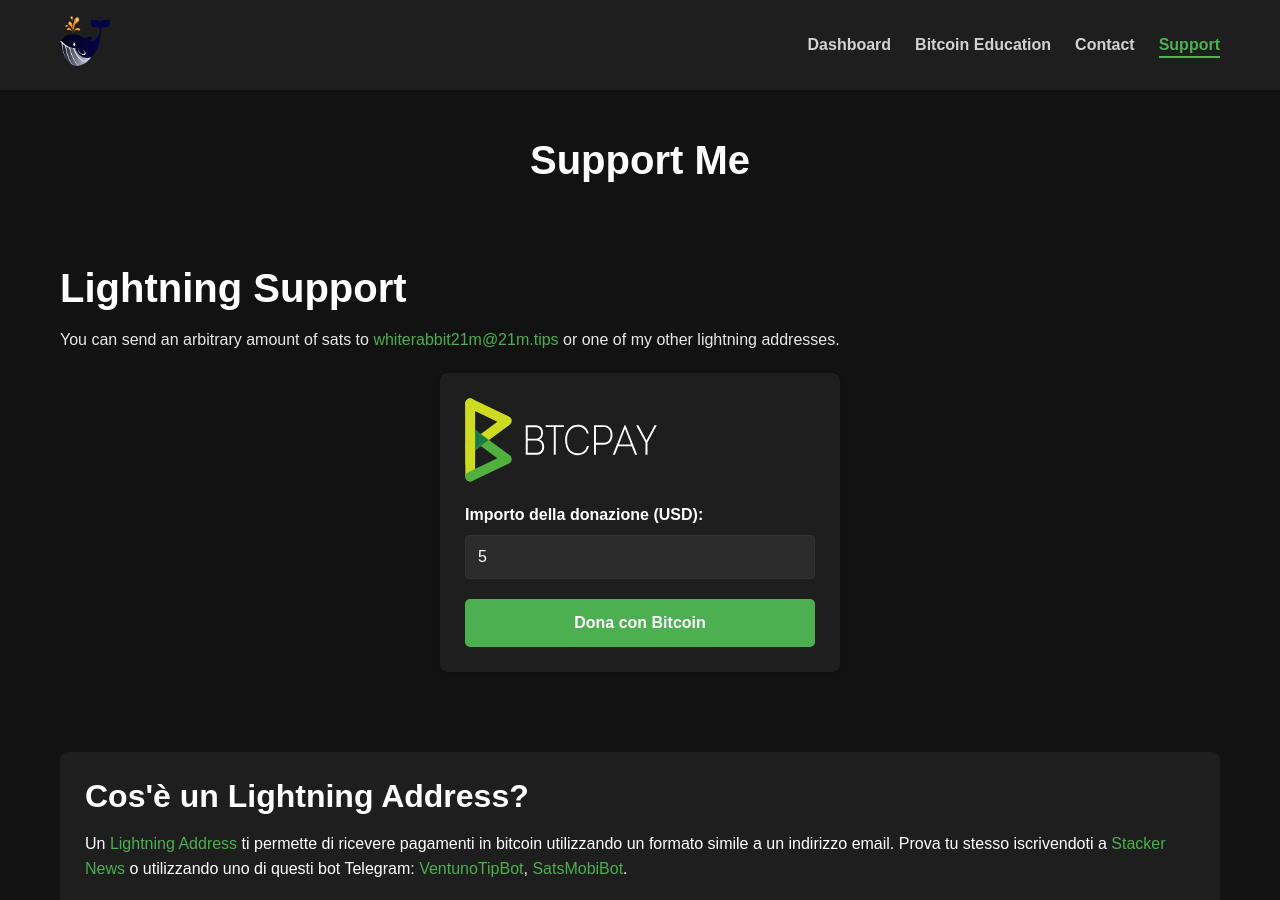
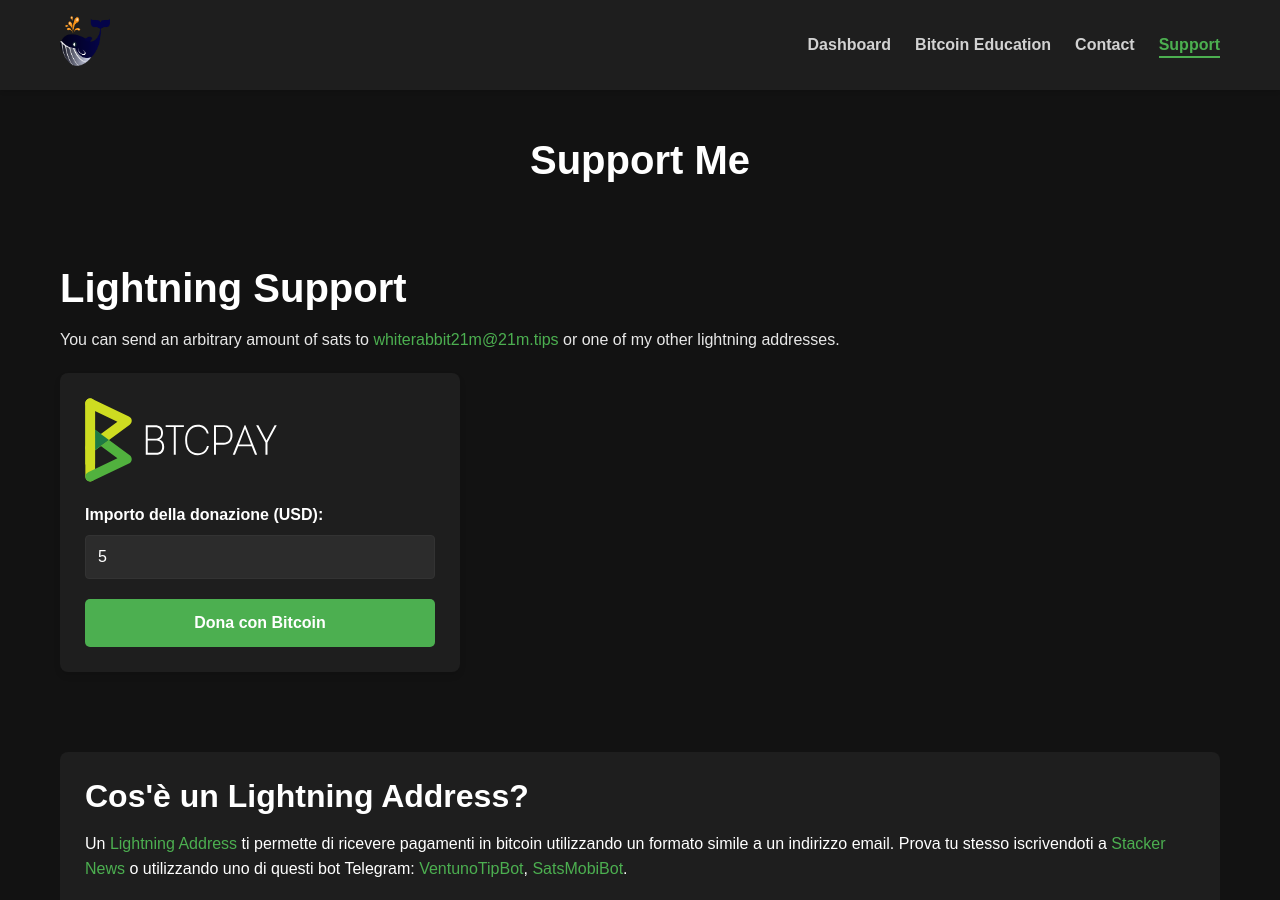
Before and after one commit to whiterabbit21m-test/whiterabbit21m-test.github.io, a Jekyll site: the page built from support.md, in a window 1280 px wide and 900 px high. Built offline with Jekyll 4.4.1, drawn with Linux system fonts in a browser that asks for light colours.

Commit message:
Update _support.scss

```diff
--- a/_sass/_support.scss
+++ b/_sass/_support.scss
@@ -1,8 +1,9 @@
-// Assicurati che queste variabili siano definite nel tuo file principale di variabili o aggiungile qui
+// Variables
 $accent-color: #4CAF50;
 $text-color: #ffffff;
 $card-bg-color: #1E1E1E;
 
+// Styles
 .support-page {
   max-width: 800px;
   margin: 0 auto;
@@ -31,12 +32,12 @@ $card-bg-color: #1E1E1E;
   padding: 25px;
   width: 100%;
   max-width: 400px;
-  margin: 0 auto 40px;
+  margin: 0 0 40px; // Aligned to the left
   box-shadow: 0 4px 6px rgba(0, 0, 0, 0.1);
 }
 
 .btcpay-logo {
-  text-align: center;
+  text-align: left; // Aligned to the left
   margin-bottom: 20px;
 
   img {
```
